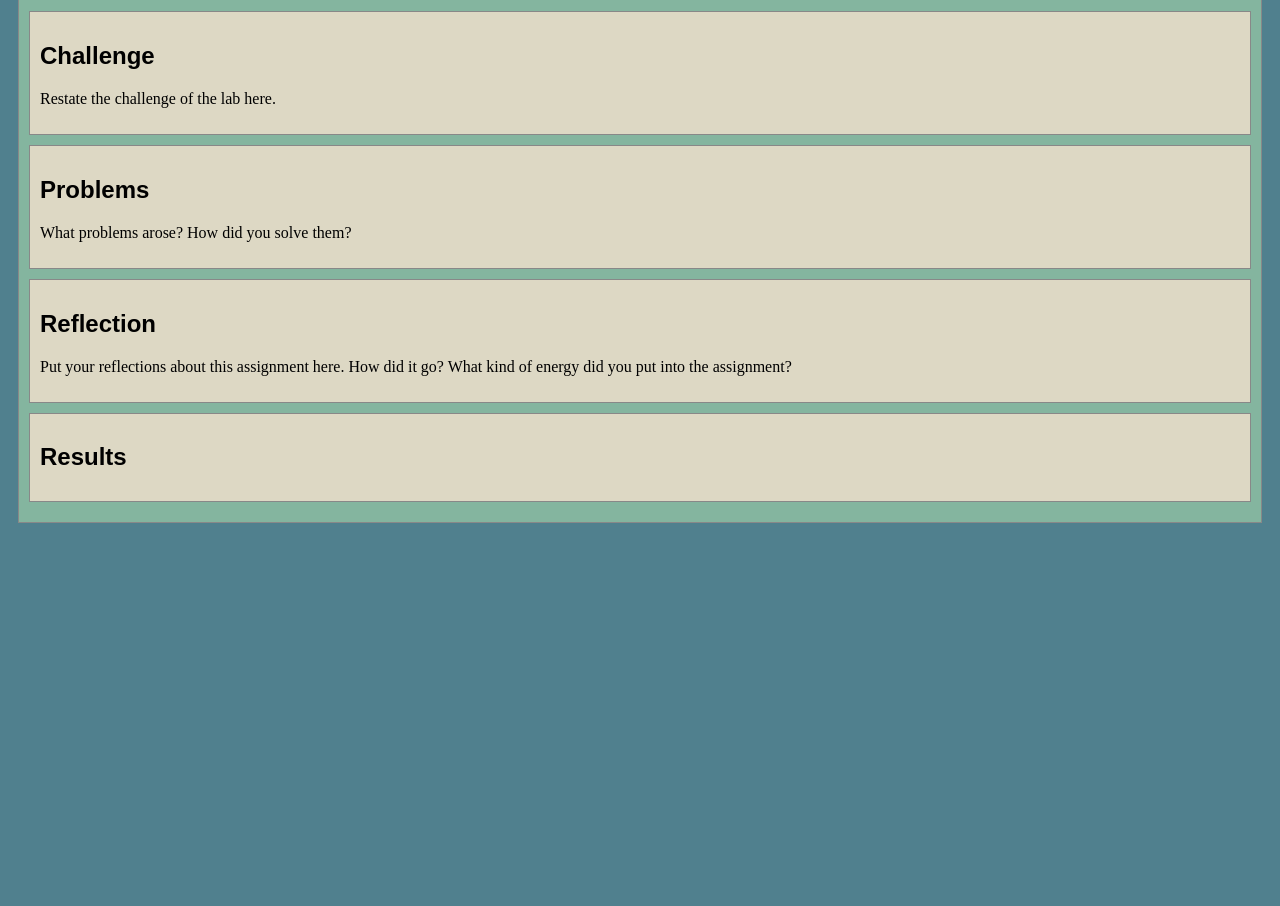
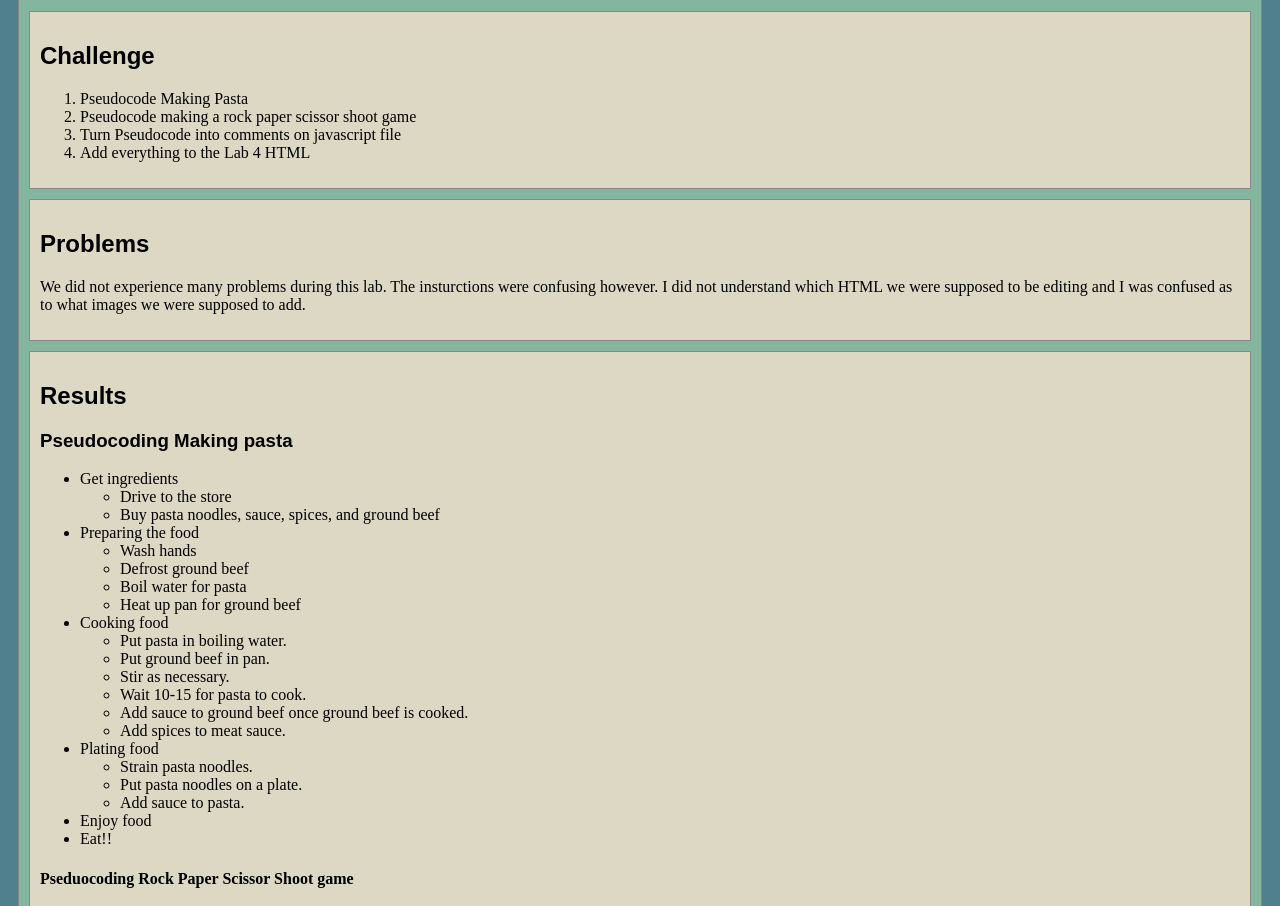
Before and after one commit to jackmac1234/art101, a plain HTML site: page lab4/index.html in a window 1280 px wide. Shown: the part 100-1006 px from the top of the page. Before the commit the page ends 800 px from the top, so only its background shows below. Drawn offline with nearby package versions, Linux system fonts and the light colour scheme.

Commit message:
Lab 4
Lab 4 edits. Not sure if we did this right. We pseudo-coded making pasta and making a rock paper scissor game.

```diff
--- a/lab4/css/lab.css
+++ b/lab4/css/lab.css
@@ -7,3 +7,6 @@
     border: solid 1px #888;
     background-color: #DDD8C4;
   }
+  .lab4screenshot {
+    max-width: 300px;
+  }
--- a/lab4/index.html
+++ b/lab4/index.html
@@ -2,7 +2,7 @@
 <html>
 <head>
 	<!-- This title is used for tabs and bookmarks -->
-	<title>Lab X - Subject/Topic</title>
+	<title>Lab 4 - Pseudocoding and Problem Solving </title>
 
 	<!-- Use UTF character set, a good idea with any webpage -->
   	<meta charset="UTF-8" />
@@ -23,25 +23,86 @@
 	<!-- Style this page by changing the CSS in ../css/site.css or css/lab.css -->
 	<main id="content">
 		<section>
-			<h1>Lab X - Subject/Topic</h1>
+			<h1>Lab 4 - Pseudocoding and Problem Solving </h1>
 			<div class="minor-section">
 					<h2>Challenge</h2>
-					<p>Restate the challenge of the lab here.</p>
+					<ol>
+						<li>Pseudocode Making Pasta</li>
+						<li>Pseudocode making a rock paper scissor shoot game</li>
+						<li>Turn Pseudocode into comments on javascript file</li>
+						<li>Add everything to the Lab 4 HTML</li>
+					</ol>
 			</div>
 
 			<div class="minor-section">
 					<h2>Problems</h2>
-					<p>What problems arose? How did you solve them? </p>
-			</div>
-
-			<div class="minor-section">
-					<h2>Reflection</h2>
-					<p>Put your reflections about this assignment here. How did it go? What kind of energy did you put into the assignment? </p>
+					<p>We did not experience many problems during this lab. The insturctions were
+						confusing however. I did not understand which HTML we were supposed to be
+						editing and I was confused as to what images we were supposed to add.
+					</p>
 			</div>
 
 			<div class="minor-section">
 					<h2>Results</h2>
-					<div id="output"></div>
+
+					<h3></h3>
+
+			<div>
+				<h3>Pseudocoding Making pasta</h3>
+				<ul>
+					<li>Get ingredients</li>
+					<ul>
+						<li>Drive to the store</li>
+						<li>Buy pasta noodles, sauce, spices, and ground beef</li>
+					</ul>
+					<li>Preparing the food
+					  <ul>
+						<li>Wash hands</li>
+						<li>Defrost ground beef</li>
+						<li>Boil water for pasta</li>
+						<li>Heat up pan for ground beef</li>
+					  </ul>
+					</li>
+					<li>Cooking food
+					  <ul>
+						<li>Put pasta in boiling water.</li>
+						<li>Put ground beef in pan.</li>
+						<li>Stir as necessary.</li>
+						<li>Wait 10-15 for pasta to cook.</li>
+						<li>Add sauce to ground beef once ground beef is cooked.</li>
+						<li>Add spices to meat sauce.</li>
+					  </ul>
+					</li>
+					<li>Plating food
+					  <ul>
+						<li>Strain pasta noodles.</li>
+						<li>Put pasta noodles on a plate.</li>
+						<li>Add sauce to pasta.</li>
+					  </ul>
+					</li>
+					<li>Enjoy food</li>
+					<li>Eat!!</li>
+				  </ul>
+		<div></div>
+		<h4>Pseduocoding Rock Paper Scissor Shoot game</h4>
+		<pre><code>
+//Create a list of options: rock, paper, and scissors
+	//Ask the player to choose an option
+	//Generate a random option for the computer
+//Compare the player's choice to the computer's choice
+	//If the player's choice beats the computer's choice, display "You win!"
+	//If the computer's choice beats the player's choice, display "Computer wins!"
+	//If it's a tie, display "It's a tie!"
+//Ask the player if they want to play again
+	//If the player chooses to play again, go back to step 2
+	//If the player chooses to quit, end the game.
+		</code></pre>
+		<div>
+			<h5>Screenshot of Pseudocode in javascript</h5>
+			<img class="lab4screenshot" src="img/Uhhhpseudojavathing.jpeg">
+		</div>
+
+
 			</div>
 		</section>
 		<nav id="links">
```
Also changed, not shown: index.html (+52 -0 lines), Uhhhpseudojavathing.jpeg (added), lab4/img/Uhhhpseudojavathing.jpeg (added).
